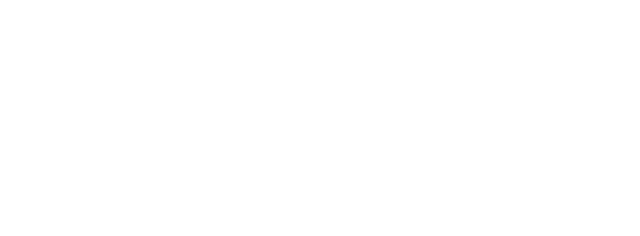
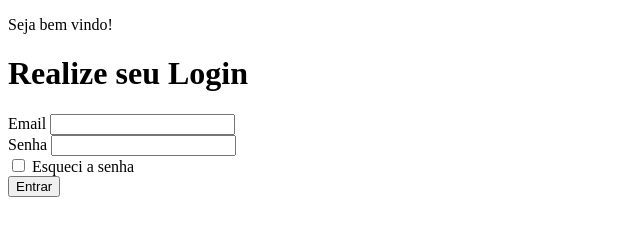
Before and after one commit to Luiz-de-Lima/projeto_modulo-1, a plain HTML site: page index.html in a window 1280 px wide. Shown: the whole page, without its empty margins (0-640 px from the left). Drawn offline with Linux system fonts and the light colour scheme.

Commit message:
criação da estrutura do formulario de login

```diff
--- a/index.html
+++ b/index.html
@@ -10,7 +10,24 @@
 
 <body>
 
+  <form action="">
+    <p>Seja bem vindo!</p>
+    <h1>Realize seu Login</h1>
 
+    <div>
+      <label for="email">Email</label>
+      <input type="email" id="email">
+    </div>
+    <div>
+      <label for="password">Senha</label>
+      <input type="password" id="password">
+    </div>
+    <div>
+      <input type="checkbox" name="lembrar" id="">
+      <label for="lembrar">Esqueci a senha</label>
+    </div>
+    <button>Entrar</button>
+  </form>
 
 
   <script src="./js/script.js "></script>
```
